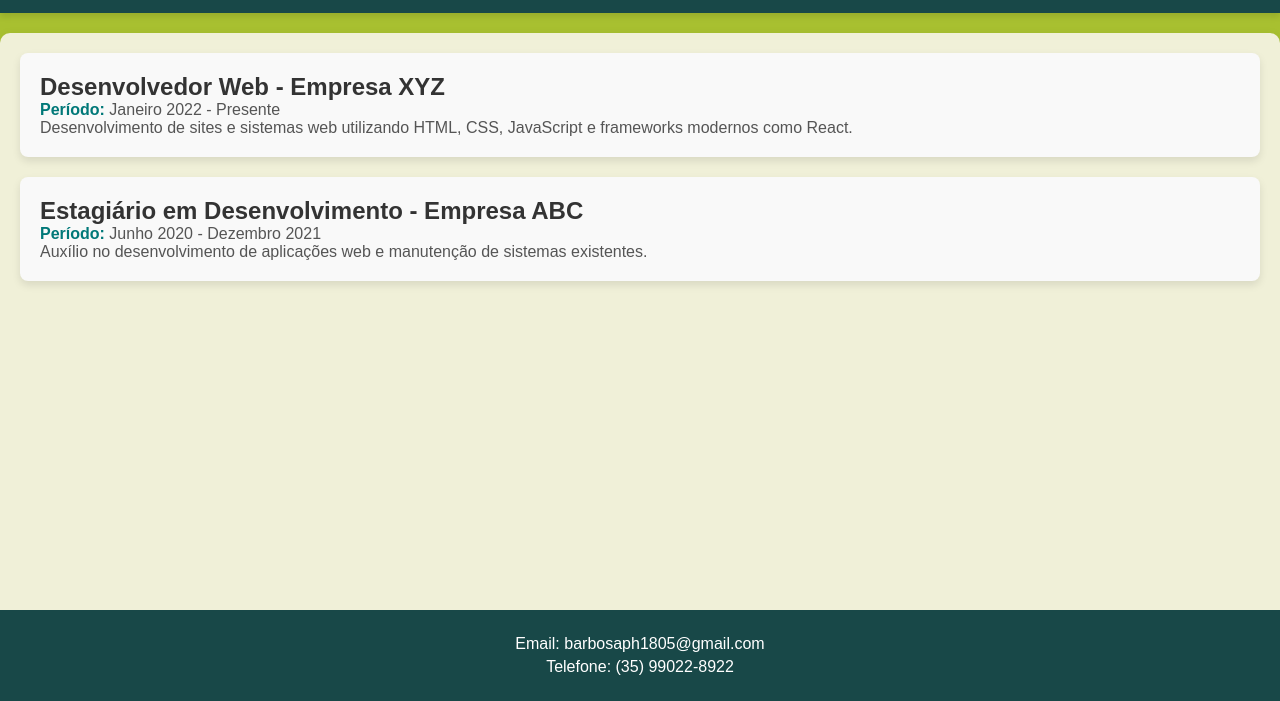
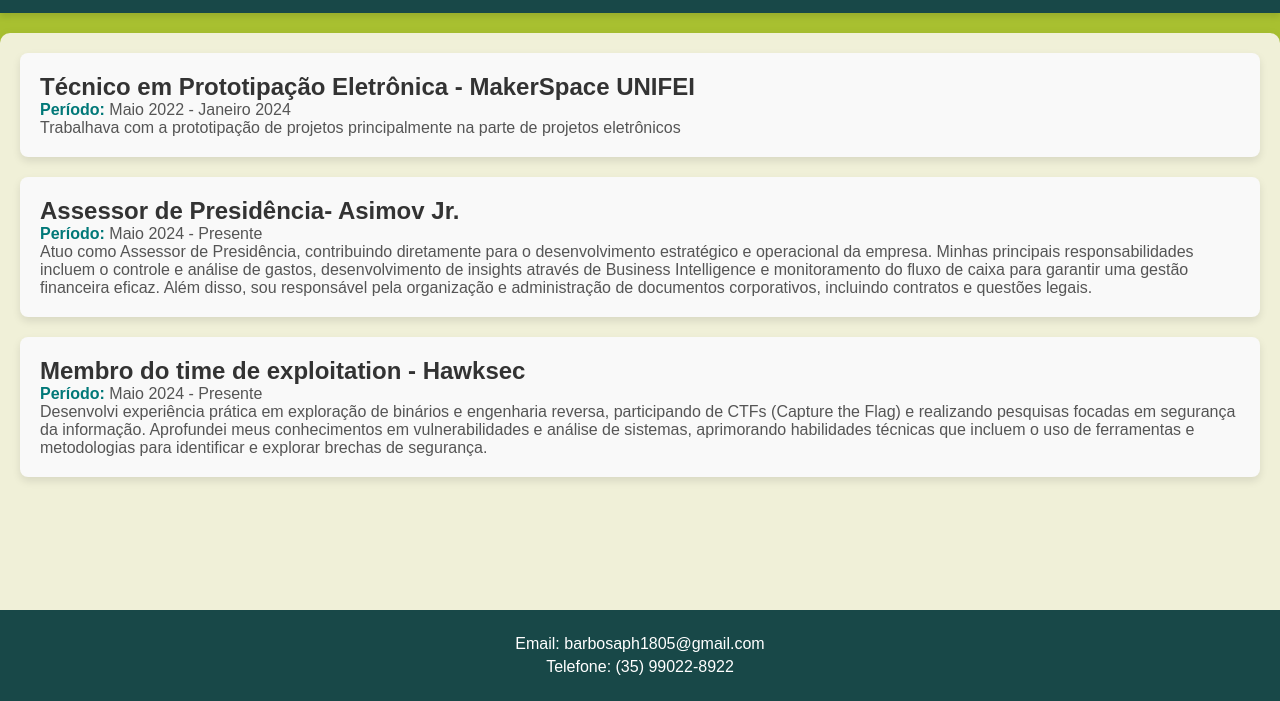
Before and after one commit to Petw143/Petw143.github.io, a plain HTML site: page index.html in a window 1280 px wide. Both pictures are taken after a click on the link "Experiências". Shown: the part 99-800 px from the top of the page. Drawn offline with Linux system fonts and the light colour scheme.

Commit message:
Corrigindo informações

```diff
--- a/index.html
+++ b/index.html
@@ -71,22 +71,27 @@
 
         <section id="experiencias" class="conteudo">
             <div class="card">
-                <h3>Desenvolvedor Web - Empresa XYZ</h3>
-                <p><strong>Período:</strong> Janeiro 2022 - Presente</p>
-                <p>Desenvolvimento de sites e sistemas web utilizando HTML, CSS, JavaScript e frameworks modernos como React.</p>
+                <h3>Técnico em Prototipação Eletrônica - MakerSpace UNIFEI</h3>
+                <p><strong>Período:</strong> Maio 2022 - Janeiro 2024</p>
+                <p>Trabalhava com a prototipação de projetos principalmente na parte de projetos eletrônicos</p>
             </div>
             <div class="card">
-                <h3>Estagiário em Desenvolvimento - Empresa ABC</h3>
-                <p><strong>Período:</strong> Junho 2020 - Dezembro 2021</p>
-                <p>Auxílio no desenvolvimento de aplicações web e manutenção de sistemas existentes.</p>
+                <h3>Assessor de Presidência- Asimov Jr.</h3>
+                <p><strong>Período:</strong> Maio 2024 - Presente</p>
+                <p>Atuo como Assessor de Presidência, contribuindo diretamente para o desenvolvimento estratégico e operacional da empresa. Minhas principais responsabilidades incluem o controle e análise de gastos, desenvolvimento de insights através de Business Intelligence e monitoramento do fluxo de caixa para garantir uma gestão financeira eficaz. Além disso, sou responsável pela organização e administração de documentos corporativos, incluindo contratos e questões legais.</p>
+            </div>
+            <div class="card">
+                <h3>Membro do time de exploitation - Hawksec</h3>
+                <p><strong>Período:</strong> Maio 2024 - Presente</p>
+                <p>Desenvolvi experiência prática em exploração de binários e engenharia reversa, participando de CTFs (Capture the Flag) e realizando pesquisas focadas em segurança da informação. Aprofundei meus conhecimentos em vulnerabilidades e análise de sistemas, aprimorando habilidades técnicas que incluem o uso de ferramentas e metodologias para identificar e explorar brechas de segurança.</p>
             </div>
         </section>
 
         <section id="educacao" class="conteudo">
             <div class="card">
-                <h3>Curso Superior em Análise e Desenvolvimento de Sistemas</h3>
-                <p><strong>Instituição:</strong> Universidade XYZ</p>
-                <p><strong>Período:</strong> 2018 - 2022</p>
+                <h3>Bacharelado em Engenharia de Computação</h3>
+                <p><strong>Instituição:</strong> Universidade Federal de Itajubá</p>
+                <p><strong>Período:</strong> 2022 - 2026</p>
             </div>
         </section>
 
```
